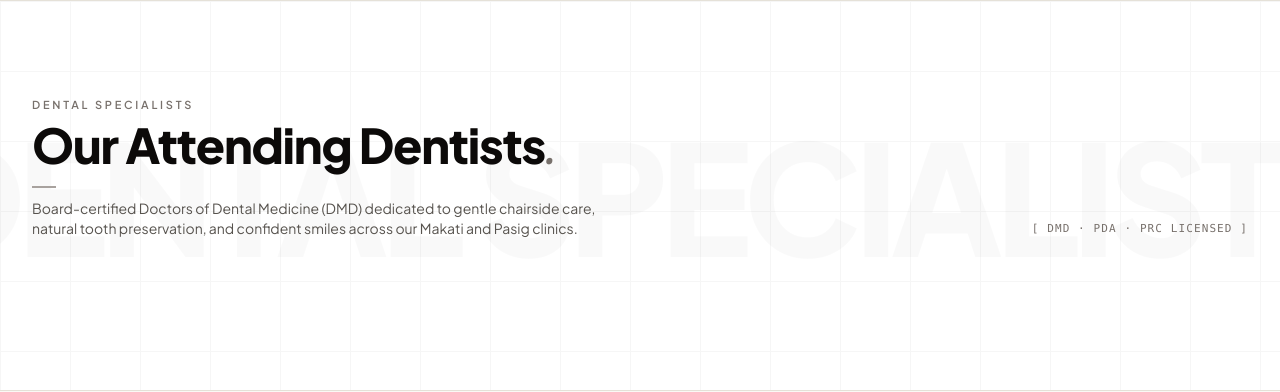
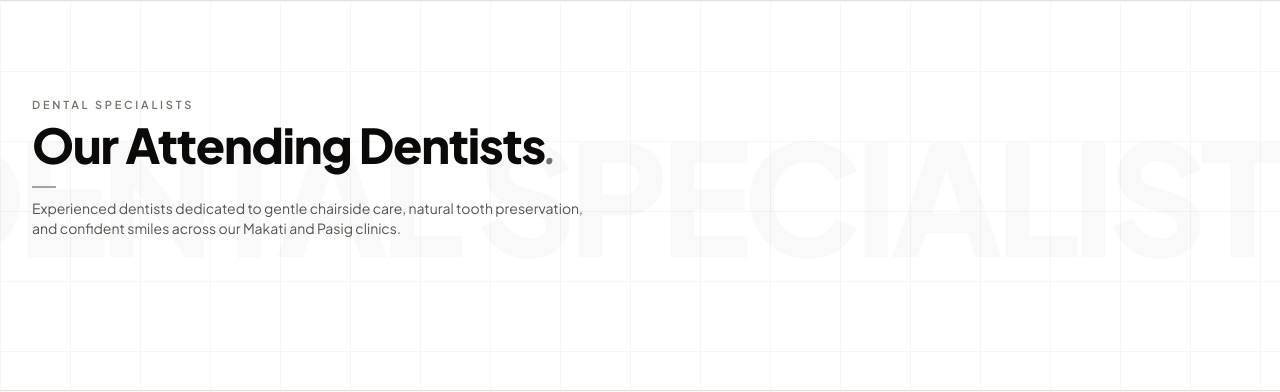
Before and after one commit to haaalery/sdc-dental-clinic, a PHP site: page / in a window 1280 px wide. Shown: the part 1238-1630 px from the top of the page. Run offline with PHP 8.4, Linux system fonts and the light colour scheme; data that the repository does not hold is empty; some libraries are stand-ins or nearby versions; some web fonts are replaced.

Commit message:
Remove PRC license numbers, PRC/PDA badges, and confidential registration details from dentists section

```diff
--- a/views/portal/landing.php
+++ b/views/portal/landing.php
@@ -898,15 +898,8 @@ $currentUser = Session::user();
                     </h3>
                     <div class="w-6 h-[1.5px] bg-stone-400 mt-4 mb-2.5"></div>
                     <p class="text-stone-600 text-xs sm:text-sm max-w-xl leading-relaxed">
-                        Board-certified Doctors of Dental Medicine (DMD) dedicated to gentle chairside care, natural tooth preservation, and confident smiles across our Makati and Pasig clinics.
+                        Experienced dentists dedicated to gentle chairside care, natural tooth preservation, and confident smiles across our Makati and Pasig clinics.
                     </p>
-                </div>
-
-                <!-- Right Header Metadata -->
-                <div class="flex items-center">
-                    <span class="text-[11px] uppercase tracking-widest text-stone-500 font-mono">
-                        [ DMD · PDA · PRC LICENSED ]
-                    </span>
                 </div>
             </div>
 
@@ -962,14 +955,9 @@ $currentUser = Session::user();
                         <!-- 2. Middle Editorial Clinician Details (Matching Hero Top-Left Subcopy Block) -->
                         <div class="p-6 sm:p-8 bg-white flex-1 flex flex-col justify-between">
                             <div>
-                                <div class="flex flex-wrap items-center justify-between gap-2">
-                                    <h4 class="text-2xl sm:text-[1.7rem] font-black text-stone-950 tracking-tight uppercase leading-none">
-                                        <?= htmlspecialchars($doc['full_name']) ?>
-                                    </h4>
-                                    <span class="px-2.5 py-1 bg-[#F7F6F2] border border-[#E5E1D8] text-stone-800 font-mono text-[10px] font-bold uppercase tracking-widest rounded-none">
-                                        DMD · PDA
-                                    </span>
-                                </div>
+                                <h4 class="text-2xl sm:text-[1.7rem] font-black text-stone-950 tracking-tight uppercase leading-none">
+                                    <?= htmlspecialchars($doc['full_name']) ?>
+                                </h4>
 
                                 <!-- Signature Short 24px Gray Dash + Bold Sub-Heading (From Hero) -->
                                 <div class="w-6 h-[1.5px] bg-stone-400 mt-4 mb-2.5"></div>
@@ -996,10 +984,10 @@ $currentUser = Session::user();
                             </div>
                         </div>
 
-                        <!-- 3. Bottom Solid Black Credential & Suite Bar (Purely Informational, Zero Booking CTAs) -->
+                        <!-- 3. Bottom Solid Black Suite Bar (Zero Confidential Data, Zero Booking CTAs) -->
                         <div class="bg-stone-950 text-white px-6 py-4 border-t border-black rounded-none flex items-center justify-between">
                             <span class="px-2.5 py-1 bg-white text-black font-mono text-[9px] font-black uppercase tracking-widest rounded-none">
-                                <?= !empty($doc['license_no']) ? 'PRC // ' . htmlspecialchars($doc['license_no']) : 'PRC VERIFIED DMD' ?>
+                                ATTENDING DENTIST
                             </span>
                             <span class="text-[10px] font-mono text-stone-400 uppercase tracking-wider">
                                 Makati &amp; Pasig Dental Suites
```
